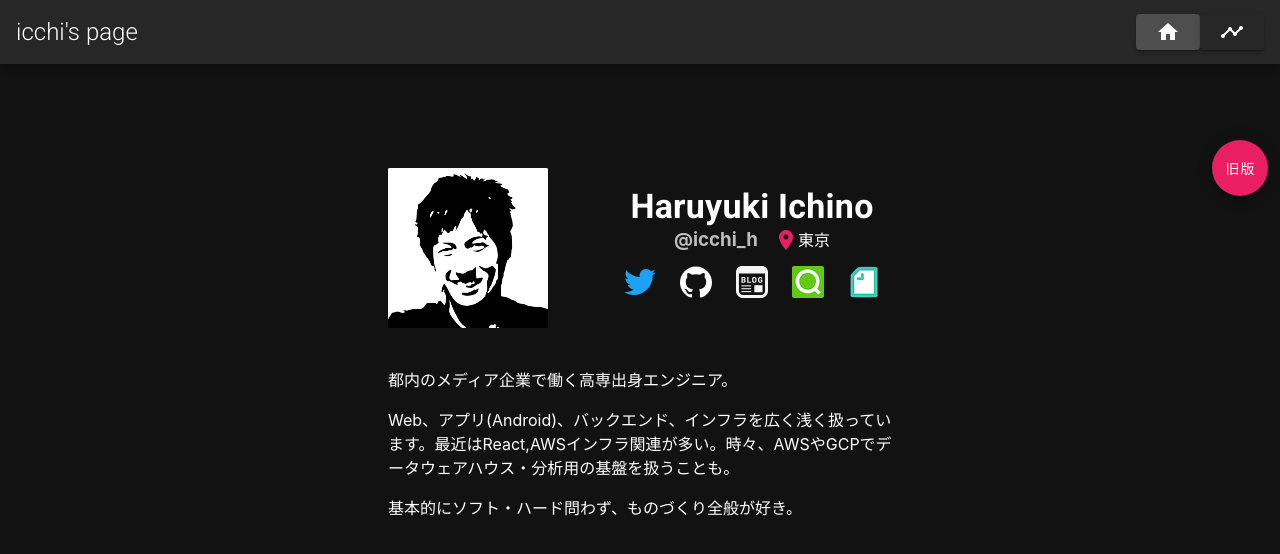
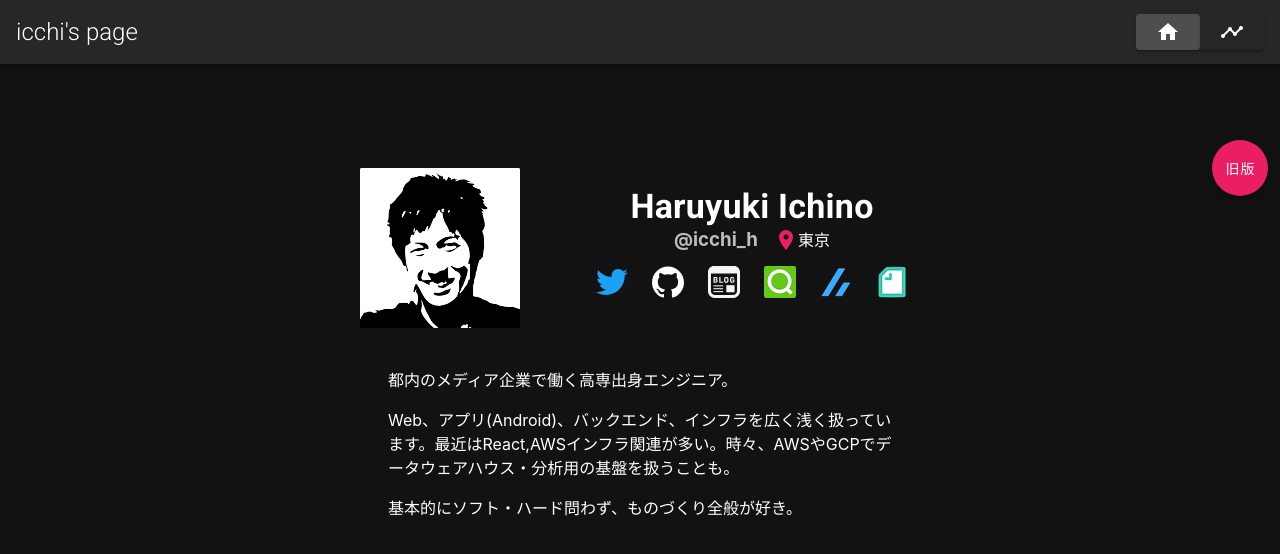
Before and after one commit to icchi-h/icchi-h.github.io, a Vue app: page / in a window 1280 px wide. Shown: the top 554 px of the page. Built offline with nearby package versions, Linux system fonts and the light colour scheme.

Commit message:
Add: zenn link

```diff
--- a/src/components/Link.vue
+++ b/src/components/Link.vue
@@ -77,13 +77,36 @@
         >
           <img
             src="../assets/img/qiita-icon.png"
-            srcset="../assets/img/qiita-icon.png    1x, ../assets/img/qiita-icon@2x.png 2x"
+            srcset="../assets/img/qiita-icon.png 1x, ../assets/img/qiita-icon@2x.png 2x"
             class="icon-qiita"
             alt="qiita-icon"
           />
         </v-btn>
       </template>
       <span>Qiita</span>
+    </v-tooltip>
+    <v-tooltip bottom>
+      <template v-slot:activator="{ on }">
+        <v-btn
+          fab
+          text
+          slot="activator"
+          href="https://zenn.dev/icchi"
+          target="_blank"
+          rel="noopener"
+          class="link-icon"
+          style="color:#3DA6F8"
+          v-on="on"
+        >
+          <img
+            src="../assets/img/note-icon.png"
+            srcset="../assets/img/zenn-icon.png 1x, ../assets/img/zenn-icon@2x.png 2x"
+            class="icon-note"
+            alt="note-icon"
+          />
+        </v-btn>
+      </template>
+      <span>zenn</span>
     </v-tooltip>
     <v-tooltip bottom>
       <template v-slot:activator="{ on }">
@@ -100,7 +123,7 @@
         >
           <img
             src="../assets/img/note-icon.png"
-            srcset="../assets/img/note-icon.png    1x, ../assets/img/note-icon@2x.png 2x"
+            srcset="../assets/img/note-icon.png 1x, ../assets/img/note-icon@2x.png 2x"
             class="icon-note"
             alt="note-icon"
           />
```
Also changed, not shown: src/assets/img/zenn-icon.png (added), src/assets/img/zenn-icon@2x.png (added).
